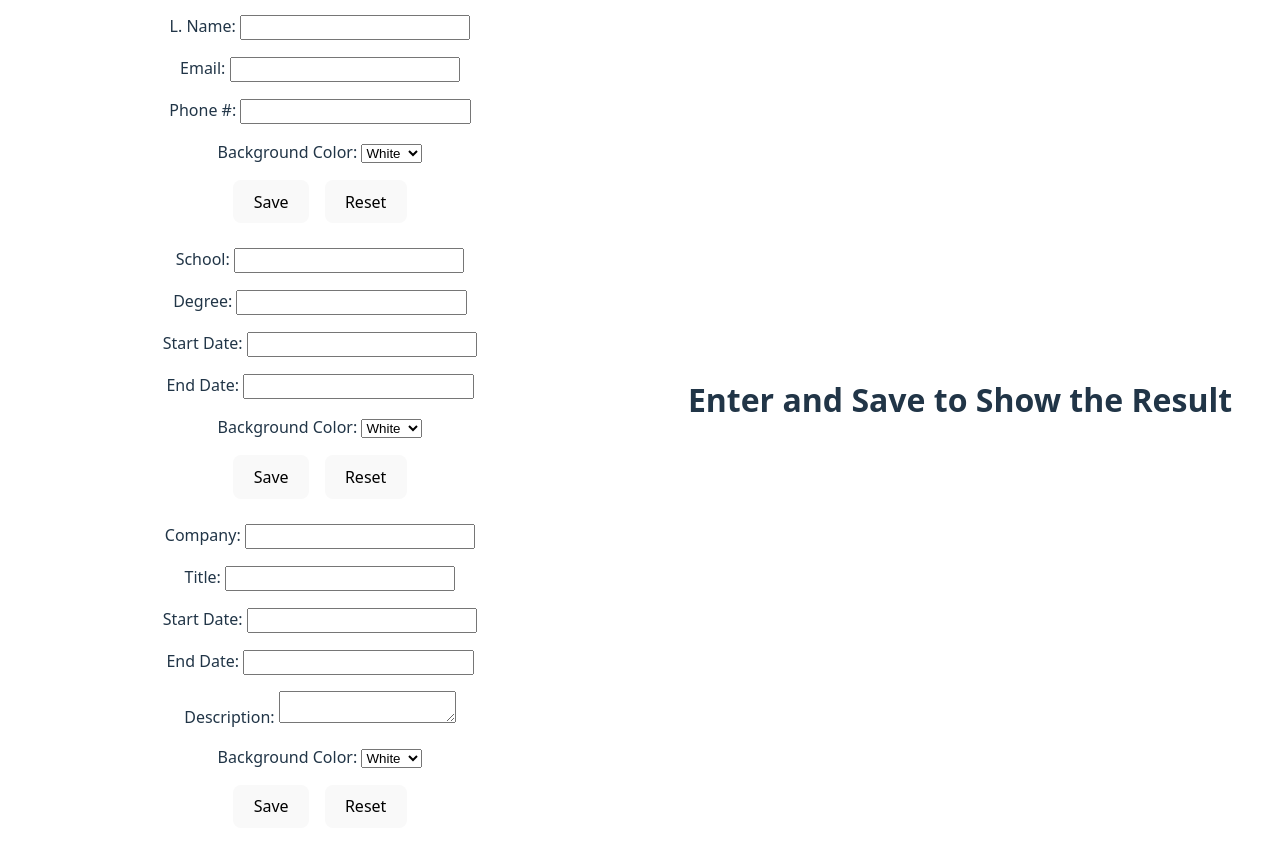
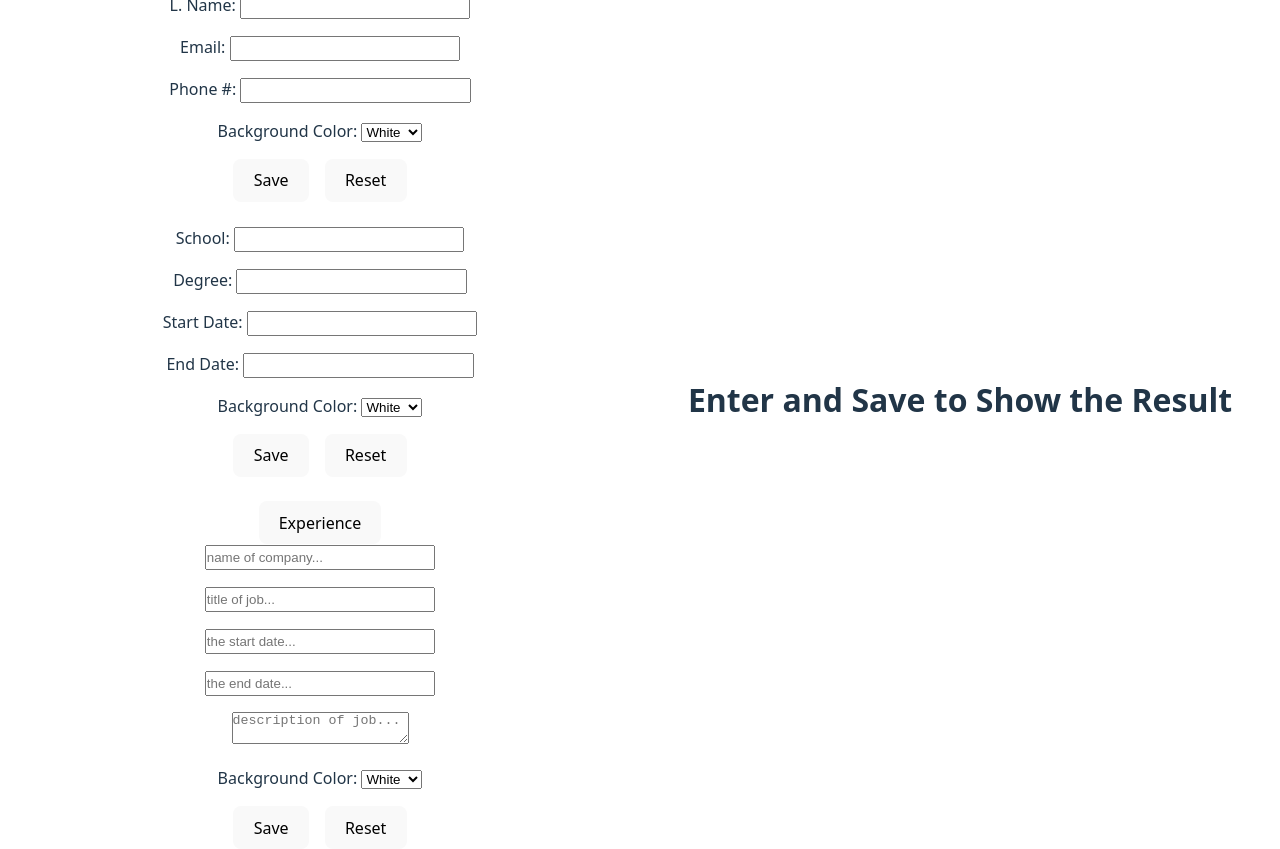
Before and after one commit to rasooli451/CVgenerator, a React (Vite) app: page / in a window 1280 px wide. Before the commit the page ends 828 px from the top, so only its background shows below. Built offline with nearby package versions, Linux system fonts and the light colour scheme.

Commit message:
changed form elements, removed labels

```diff
--- a/src/Components/Experience.jsx
+++ b/src/Components/Experience.jsx
@@ -9,6 +9,7 @@ import { useState } from "react";
 
 
 export default function Experience(){
+    const [show, setShow] = useState(true);
     const [companyName, setCompanyName] = useState("");
     const [title, setTitle] = useState("");
     const[startDate, setStartDate] = useState("");
@@ -43,37 +44,37 @@ export default function Experience(){
         setFontColor("black");
     }
 
-    return <form className="Experience section">
+    function toggleShow(){
+        setShow(!show);
+    }
+
+    return !show ? <form className="section"><button className="toggle" type="button" onClick={toggleShow}>Experience</button></form> : <form className="Experience section">
+        <button className="toggle" type="button" onClick={toggleShow}>Experience</button>
         <div className="formPart">
-            <label for="companyName">Company: </label>
-            <input id="companyName" name="companyName" required value={companyName} onChange={(e)=>handleChange(setCompanyName, e)}/>
+            <input id="companyName" name="companyName" placeholder="name of company..."required value={companyName} onChange={(e)=>handleChange(setCompanyName, e)}/>
         </div>
         <div className="formPart">
-            <label for="title">Title: </label>
-            <input id="title" name="title" required value={title} onChange={(e)=>handleChange(setTitle, e)}/>
+            <input id="title" name="title" required value={title} placeholder="title of job..."onChange={(e)=>handleChange(setTitle, e)}/>
         </div>
         <div className="formPart">
-            <label for="startDate">Start Date: </label>
-            <input id="startDate" name="startDate" required value={startDate} onChange={(e)=>handleChange(setStartDate, e)}/>
+            <input id="startDate" name="startDate" required placeholder="the start date..."value={startDate} onChange={(e)=>handleChange(setStartDate, e)}/>
         </div>
         <div className="formPart">
-            <label for="endDate">End Date: </label>
-            <input id="endDate" name="endDate" required value={endDate} onChange={(e)=>handleChange(setEndDate, e)}/>
+            <input id="endDate" name="endDate" required placeholder="the end date..."value={endDate} onChange={(e)=>handleChange(setEndDate, e)}/>
         </div>
         <div className="formPart">
-            <label for="description">Description: </label>
-            <textarea name="description" id="description" onChange={(e)=>handleChange(setDescription, e)} value={description}></textarea>
+            <textarea name="description" id="description" placeholder="description of job..."onChange={(e)=>handleChange(setDescription, e)} value={description}></textarea>
         </div>
         <div className="formPart">
-             <label for="background">Background Color: </label>
-             <select name="background" id="background" value={background} fontColor={fontColor} onChange={handleBackground}>
-                <option value="white" selected fontColor="black">White</option>
-                <option value="black" fontColor="white">Black</option>
-                <option value="blue" fontColor="black">Blue</option>
-                <option value="yellow" fontColor="black">Yellow</option>
-                <option value="purple" fontColor="white">Purple</option>
-                <option value="green" fontColor="black">Green</option>
-                <option value="red" fontColor="yellow">Red</option>
+             <label htmlFor="background">Background Color: </label>
+             <select name="background" id="background" value={background} fontcolor={fontColor} onChange={handleBackground}>
+                <option value="white" selected fontcolor="black">White</option>
+                <option value="black" fontcolor="white">Black</option>
+                <option value="blue" fontcolor="black">Blue</option>
+                <option value="yellow" fontcolor="black">Yellow</option>
+                <option value="purple" fontcolor="white">Purple</option>
+                <option value="green" fontcolor="black">Green</option>
+                <option value="red" fontcolor="yellow">Red</option>
              </select>
              </div>
              <div className="formPart">
```
